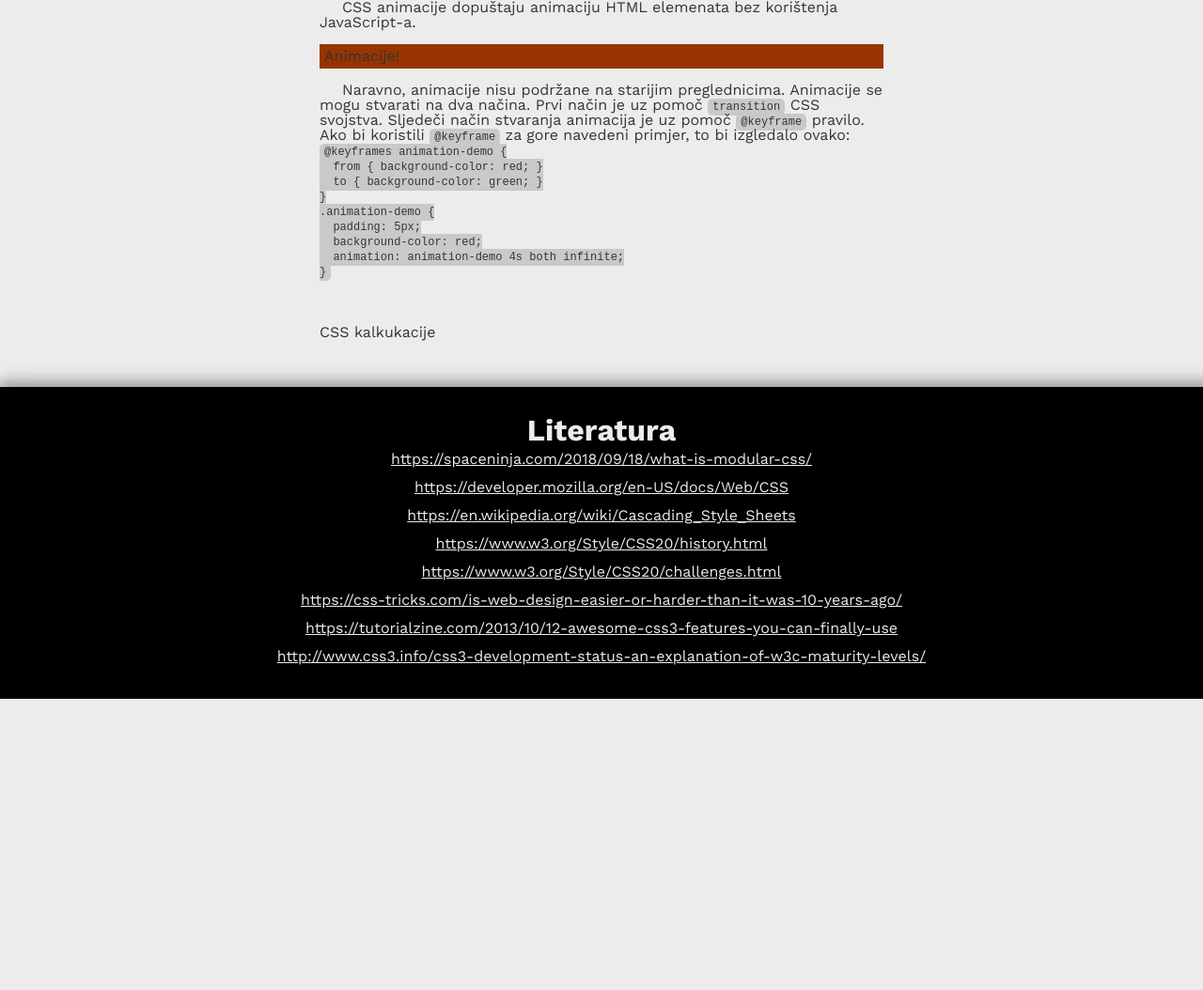
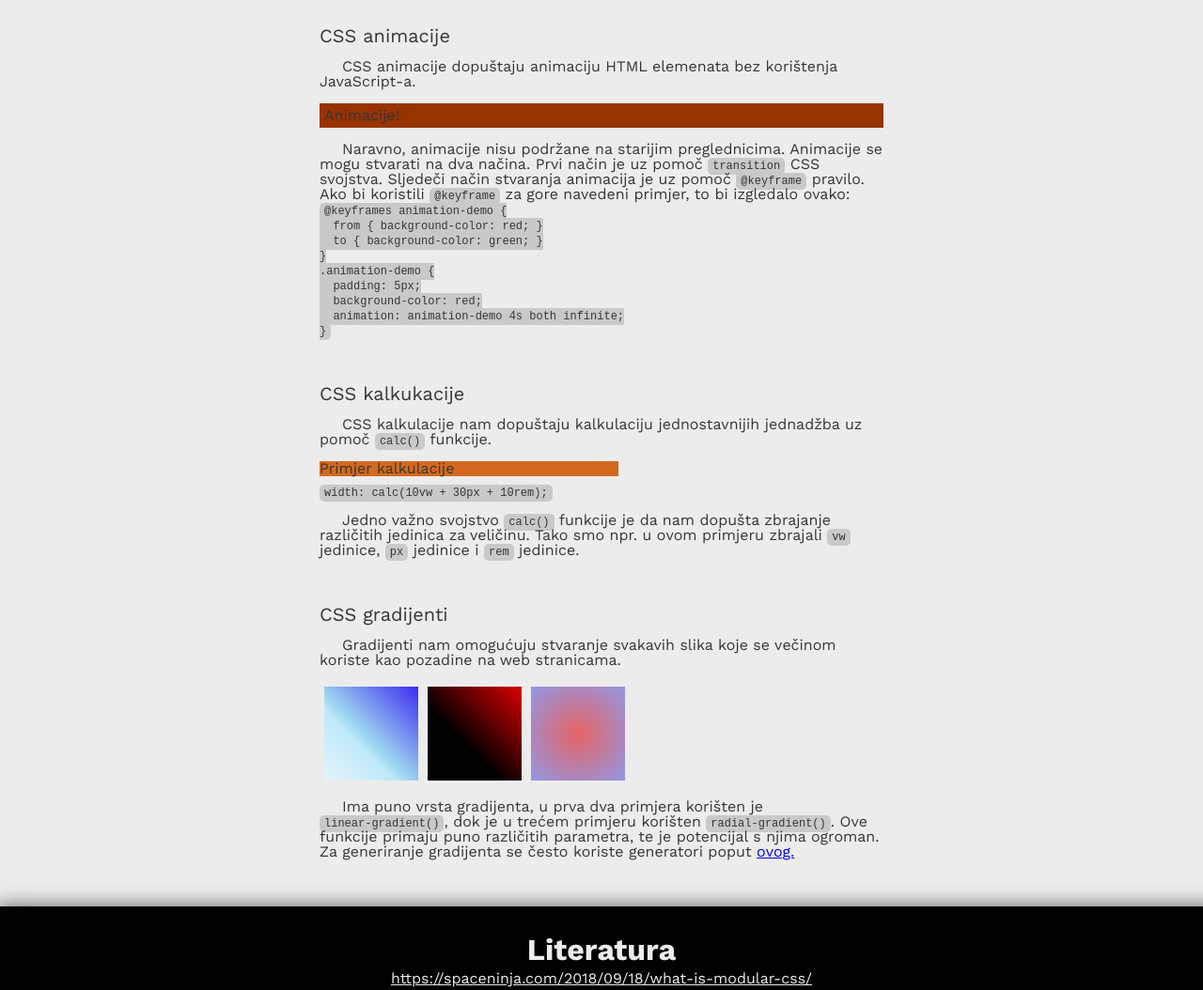
Before and after one commit to randomprogramming/randomprogramming.github.io, a plain HTML site: page css.html in a window 1280 px wide. Shown: the part 841-1895 px from the top of the page at 94% size. Before the commit the page ends 1585 px from the top, so only its background shows below. Drawn offline with nearby package versions, Linux system fonts and the light colour scheme.

Commit message:
more css work

```diff
--- a/css.html
+++ b/css.html
@@ -27,6 +27,9 @@
 			</div>
 			<ul>
 				<li><a href="#css-main" class="inner-nav-link">CSS</a></li>
+				<li><a href="#animations" class="inner-nav-link">CSS animacije</a></li>
+				<li><a href="#calculations" class="inner-nav-link">CSS kalkukacije</a></li>
+				<li><a href="#gradients" class="inner-nav-link">CSS gradijenti</a></li>
 			</ul>
 		</aside>
 
@@ -48,9 +51,13 @@
 					stranica za dijeljenje oblikovanja specificiranjem odgovarajućeg CSS-a u zasebnoj .css
 					datoteci i smanjiti složenost i ponavljanje strukturnog sadržaja.
 				</p>
+				<p class="margined-paragraph">
+					Sada ćemo objasnit neka svojstva CSS-a koja su prisutna samo u novijim verzijama, te koje
+					možda još nisu podržane u najnovijim verzijama web preglednika.
+				</p>
 			</section>
 			<section>
-				<h2 class="sub-header" id="html-main">CSS animacije</h2>
+				<h2 class="sub-header" id="animations">CSS animacije</h2>
 				<p class="margined-paragraph">
 					CSS animacije dopuštaju animaciju HTML elemenata bez korištenja JavaScript-a.
 				</p>
@@ -78,7 +85,41 @@
 				</p>
 			</section>
 			<section>
-				<h2 clas="sub-header">CSS kalkukacije</h2>
+				<h2 class="sub-header" id="calculations">CSS kalkukacije</h2>
+				<p class="margined-paragraph">
+					CSS kalkulacije nam dopuštaju kalkulaciju jednostavnijih jednadžba uz pomoč
+					<code>calc()</code> funkcije.
+				</p>
+				<div class="calc-example">
+					Primjer kalkulacije
+				</div>
+				<code>
+					width: calc(10vw + 30px + 10rem);
+				</code>
+				<div class="margined-paragraph">
+					Jedno važno svojstvo <code>calc()</code> funkcije je da nam dopušta zbrajanje različitih
+					jedinica za veličinu. Tako smo npr. u ovom primjeru zbrajali <code>vw</code> jedinice,
+					<code>px</code> jedinice i <code>rem</code> jedinice.
+				</div>
+			</section>
+			<section>
+				<h2 class="sub-header" id="gradients">CSS gradijenti</h2>
+				<p class="margined-paragraph">
+					Gradijenti nam omogućuju stvaranje svakavih slika koje se večinom koriste kao pozadine na
+					web stranicama.
+				</p>
+				<div class="flex-wrap">
+					<div class="grad-example grad-1"></div>
+					<div class="grad-example grad-2"></div>
+					<div class="grad-example grad-3"></div>
+				</div>
+				<p class="margined-paragraph">
+					Ima puno vrsta gradijenta, u prva dva primjera korišten je <code>linear-gradient()</code>,
+					dok je u trećem primjeru korišten <code>radial-gradient()</code>. Ove funkcije primaju
+					puno različitih parametra, te je potencijal s njima ogroman. Za generiranje gradijenta se
+					često koriste generatori poput
+					<a href="https://www.colorzilla.com/gradient-editor/">ovog.</a>
+				</p>
 			</section>
 		</main>
 
--- a/style.css
+++ b/style.css
@@ -379,3 +379,93 @@ footer a {
 	background-color: red;
 	animation: animation-demo 4s both infinite;
 }
+
+.calc-example {
+	background-color: chocolate;
+	width: calc(10vw + 30px + 10rem);
+	margin-bottom: 0.5rem;
+}
+
+.flex-wrap {
+	display: flex;
+	flex-direction: row;
+	flex-wrap: wrap;
+}
+
+.grad-example {
+	width: 100px;
+	height: 100px;
+	margin: 5px;
+}
+
+.grad-1 {
+	background: #e4f5fc; /* Old browsers */
+	background: -moz-linear-gradient(
+		45deg,
+		#e4f5fc 0%,
+		#bfe8f9 38%,
+		#9fd8ef 45%,
+		#3c2bf2 100%
+	); /* FF3.6-15 */
+	background: -webkit-linear-gradient(
+		45deg,
+		#e4f5fc 0%,
+		#bfe8f9 38%,
+		#9fd8ef 45%,
+		#3c2bf2 100%
+	); /* Chrome10-25,Safari5.1-6 */
+	background: linear-gradient(
+		45deg,
+		#e4f5fc 0%,
+		#bfe8f9 38%,
+		#9fd8ef 45%,
+		#3c2bf2 100%
+	); /* W3C, IE10+, FF16+, Chrome26+, Opera12+, Safari7+ */
+	filter: progid:DXImageTransform.Microsoft.gradient( startColorstr='#e4f5fc', endColorstr='#3c2bf2',GradientType=1 ); /* IE6-9 fallback on horizontal gradient */
+}
+
+.grad-2 {
+	background: rgba(0, 0, 0, 1);
+	background: -moz-linear-gradient(
+		45deg,
+		rgba(0, 0, 0, 1) 0%,
+		rgba(0, 0, 0, 1) 39%,
+		rgba(219, 0, 0, 1) 100%
+	);
+	background: -webkit-gradient(
+		left bottom,
+		right top,
+		color-stop(0%, rgba(0, 0, 0, 1)),
+		color-stop(39%, rgba(0, 0, 0, 1)),
+		color-stop(100%, rgba(219, 0, 0, 1))
+	);
+	background: -webkit-linear-gradient(
+		45deg,
+		rgba(0, 0, 0, 1) 0%,
+		rgba(0, 0, 0, 1) 39%,
+		rgba(219, 0, 0, 1) 100%
+	);
+	background: -o-linear-gradient(
+		45deg,
+		rgba(0, 0, 0, 1) 0%,
+		rgba(0, 0, 0, 1) 39%,
+		rgba(219, 0, 0, 1) 100%
+	);
+	background: -ms-linear-gradient(
+		45deg,
+		rgba(0, 0, 0, 1) 0%,
+		rgba(0, 0, 0, 1) 39%,
+		rgba(219, 0, 0, 1) 100%
+	);
+	background: linear-gradient(
+		45deg,
+		rgba(0, 0, 0, 1) 0%,
+		rgba(0, 0, 0, 1) 39%,
+		rgba(219, 0, 0, 1) 100%
+	);
+	filter: progid:DXImageTransform.Microsoft.gradient( startColorstr='#000000', endColorstr='#db0000', GradientType=1 );
+}
+
+.grad-3 {
+	background: radial-gradient(#e66465, #9198e5);
+}
```
